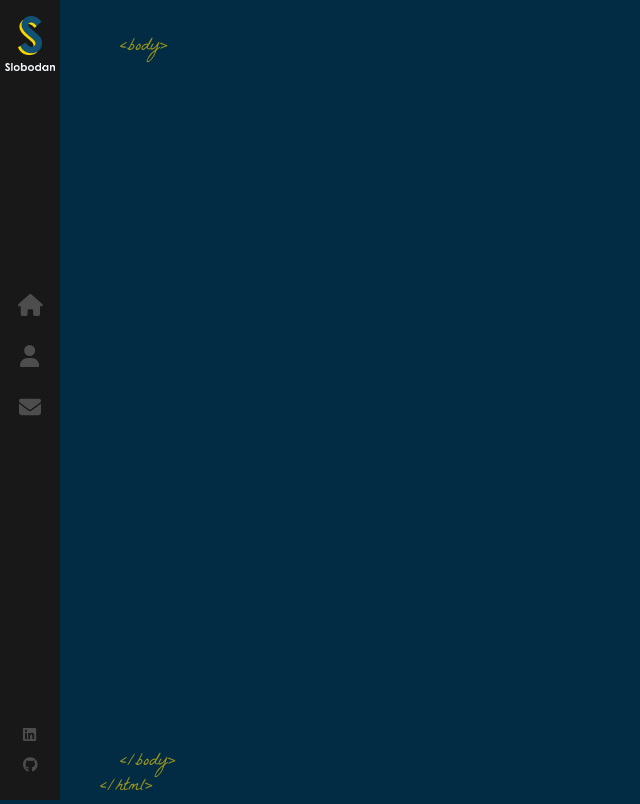
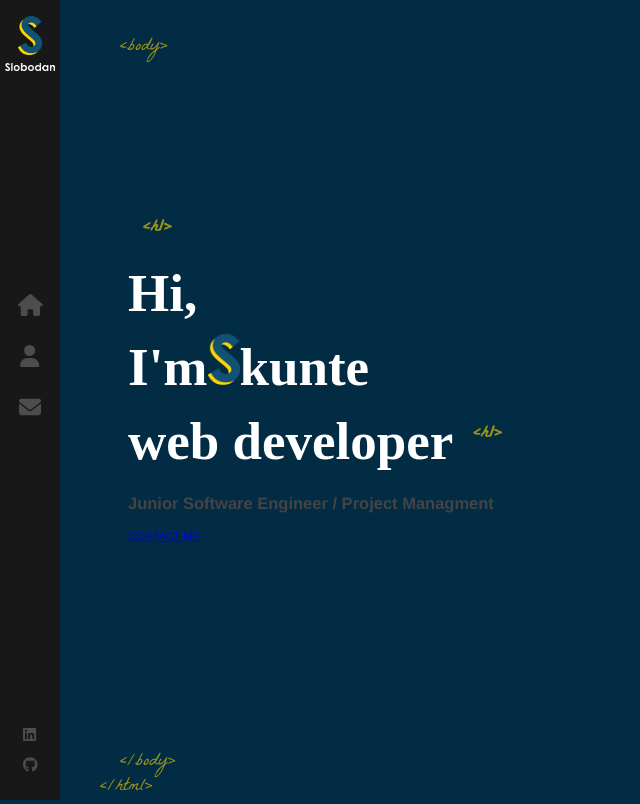
Before and after one commit to theKunte/react-portfolio, a React (Create React App) app: page / in a window 1280 px wide. Shown: the whole page, without its empty margins (0-640 px from the left). Built offline with nearby package versions, Linux system fonts and the light colour scheme.

Commit message:
Add Home page

```diff
--- a/src/App.js
+++ b/src/App.js
@@ -1,14 +1,18 @@
 import './App.scss';
 import { Routes, Route } from 'react-router-dom'
 import Layout from './assets/components/Layout'
+import Home from './assets/components/Home';
+
 
 function App() {
   return (
-  <>
-   <Routes>
-    <Route path="/" element={<Layout />}/>
+    <>
+    <Routes>
+      <Route path="/" element={<Layout />}>
+        <Route index element={<Home />} />
+      </Route>
     </Routes>
-    </>
+  </>
   )
 }
 
--- a/src/assets/components/Home/index.js
+++ b/src/assets/components/Home/index.js
@@ -0,0 +1,25 @@
+import LogoTitle from '../../images/logo-s.png';
+import { Link } from 'react-router-dom';
+import './index.scss';
+const Home =() => {
+
+
+    return (
+        <div className='container home-page'>
+            <div className='text-zone'>
+                <h1>Hi,<br/> I'm
+                <img src={LogoTitle} alt='developer'/>
+                kunte
+                <br />
+                web developer
+                </h1>
+                <h2>Junior Software Engineer / Project Managment </h2>
+                <Link to="/contact" className='flat-button'>CONTACT ME</Link>
+
+
+            </div>
+        </div>
+    )
+}
+
+export default Home;
--- a/src/assets/components/Home/index.scss
+++ b/src/assets/components/Home/index.scss
@@ -0,0 +1,47 @@
+.home-page{
+
+    .text-zone{
+        position: absolute;
+        left: 10%;
+        top: 50%;
+        transform: translateY(-50%);
+        width: 40%;
+        max-height: 90%;
+    }
+
+    h1{
+        color: #fff;
+        font-size: 53px;
+        margin: 0;
+        font-family: 'Coolvetica';
+
+        &::before{
+            content:'<h1>';
+            font-family: 'La Belle Aurore';
+            color: #ffd700;
+            font-size: 18px;
+            position:absolute;
+            margin-top: -40px;
+            left: 15px;
+            opacity: 0.6;
+
+        }
+
+        &::after{
+            content: '<h1>';
+            font-family: 'La Belle Aurore';
+            color: #ffd700;
+            font-size: 18px;
+            position: absolute;
+            margin-top: 18px;
+            margin-left: 20px;
+            animation: fadeIn 1s 1.7s backwards;
+            opacity: 0.6;
+
+        }
+        img{
+            width: 32px;
+
+        }
+    }
+}
```
